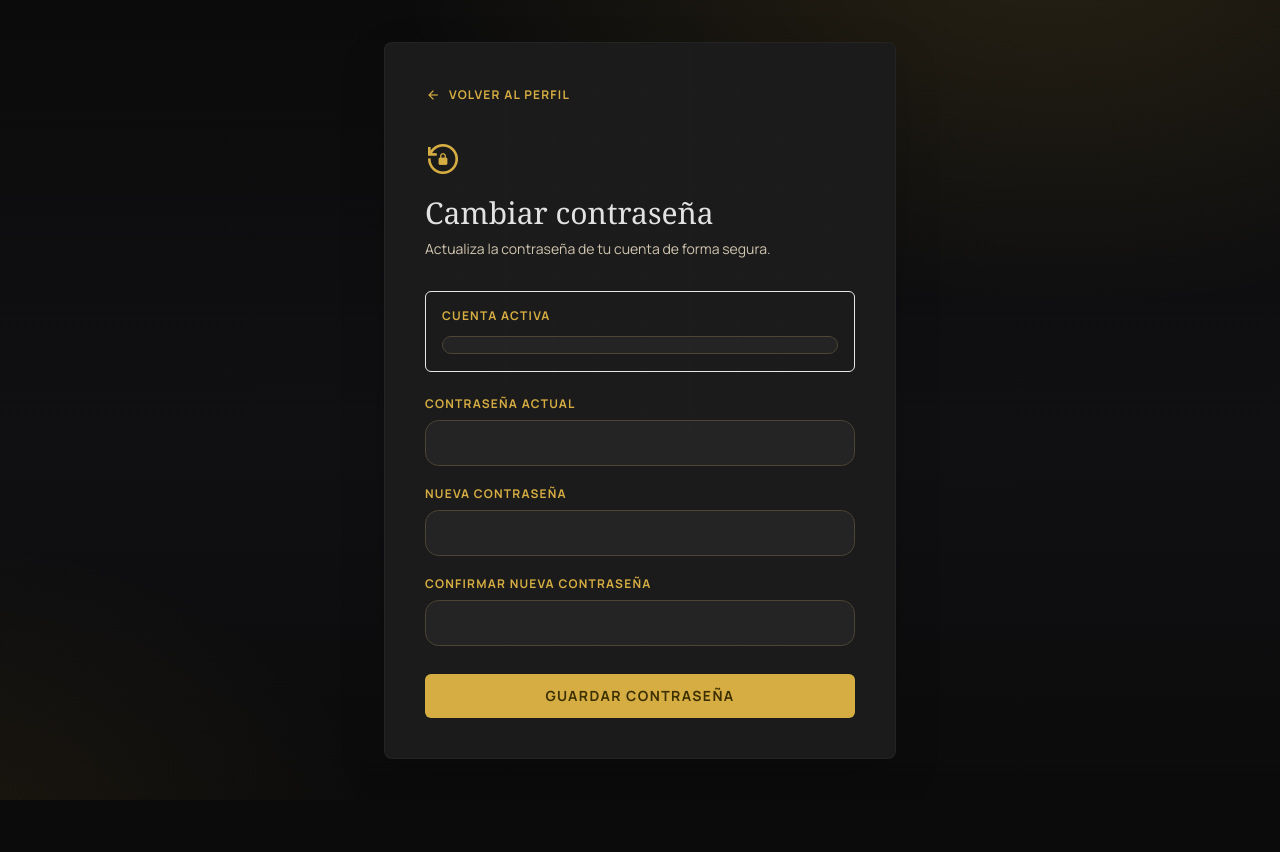
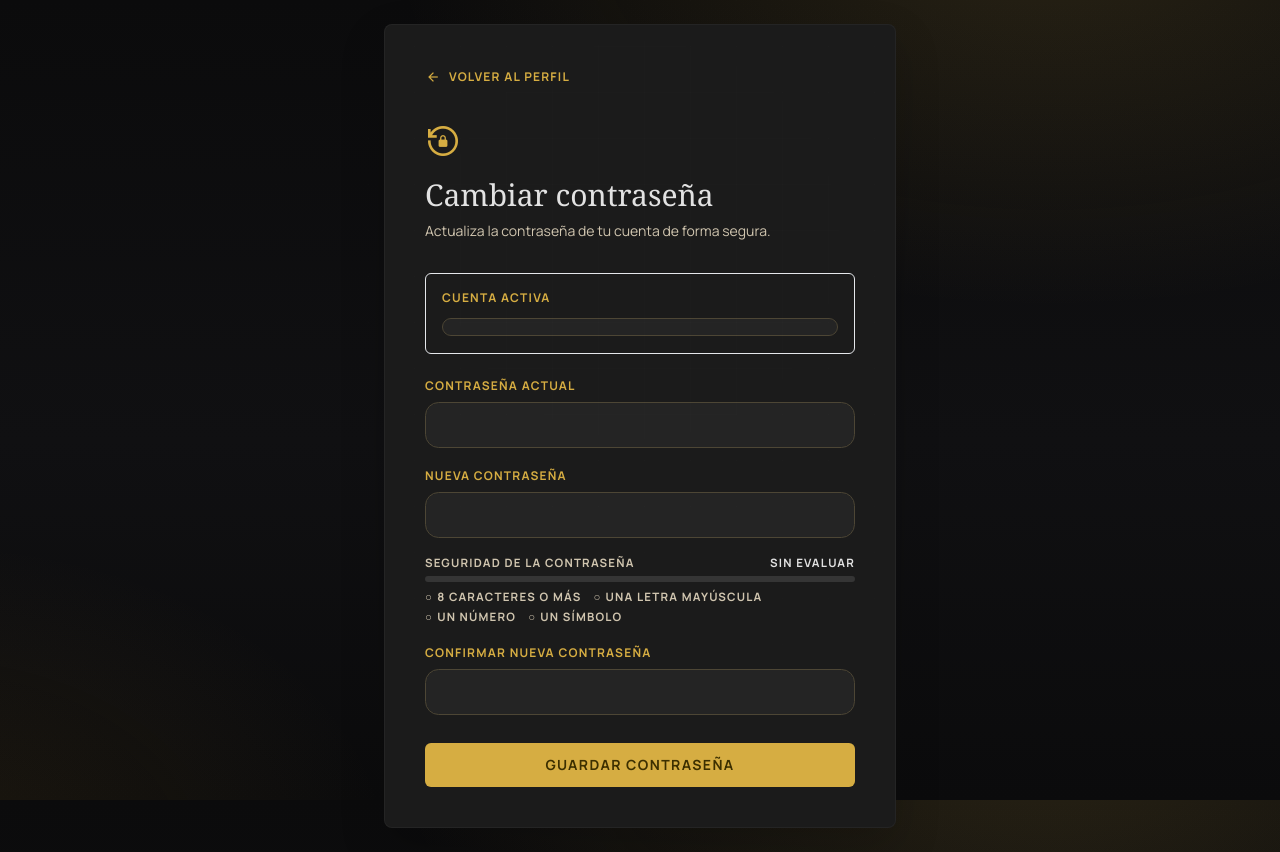
Before and after one commit to tecnocorte-barber/TecnoCorte_proyecto, a Django app: template sena/templates/usuarios/cambiar_password.html in a window 1280 px wide. Before the commit the page ends 800 px from the top, so only its background shows below. Run offline with Django 5.2, Linux system fonts and the light colour scheme; the template is opened without the code that fills it, so the values that code supplies are empty; data comes from the database, SQL or seed files in the repository; parts of the project's set-up code (start-up, migrations or seed data) failed here and were passed over; some libraries are stand-ins or nearby versions.

Commit message:
Agrega indicador visual de seguridad de contrasena

```diff
--- a/sena/templates/administrador/admin_formulario_usuario.html
+++ b/sena/templates/administrador/admin_formulario_usuario.html
@@ -152,10 +152,12 @@
           name="password"
           placeholder=" "
           {% if not editar %}required{% endif %}
+          data-password-strength
           class="tc-field__input"
         />
         <span class="tc-field__label">Contraseña</span>
       </label>
+      {% if not editar %}{% include "includes/password_strength.html" %}{% endif %}
       <span class="tc-field__hint tc-field--full">
         Mínimo 8 caracteres, con mayúscula, minúscula y número.
       </span>
--- /dev/null
+++ b/sena/templates/includes/password_strength.html
@@ -0,0 +1,68 @@
+<div class="tc-password-meter" data-password-meter aria-live="polite">
+  <div class="tc-password-meter__head">
+    <span>Seguridad de la contraseña</span>
+    <strong data-password-label>Sin evaluar</strong>
+  </div>
+  <div class="tc-password-meter__track" role="progressbar" aria-valuemin="0" aria-valuemax="5" aria-valuenow="0">
+    <span data-password-bar></span>
+  </div>
+  <ul class="tc-password-meter__rules">
+    <li data-rule="length">8 caracteres o más</li>
+    <li data-rule="upper">Una letra mayúscula</li>
+    <li data-rule="number">Un número</li>
+    <li data-rule="symbol">Un símbolo</li>
+  </ul>
+</div>
+<style>
+  .tc-password-meter { margin-top:.55rem; font-size:.72rem; color:var(--c-on-surface-variant); }
+  .tc-password-meter__head { display:flex; justify-content:space-between; gap:.75rem; margin-bottom:.35rem; }
+  .tc-password-meter__head strong { color:var(--c-on-surface); }
+  .tc-password-meter__track { height:.35rem; overflow:hidden; border-radius:999px; background:var(--c-surface-container-highest); }
+  .tc-password-meter__track span { display:block; height:100%; width:0; border-radius:inherit; background:var(--c-error); transition:width .2s ease, background-color .2s ease; }
+  .tc-password-meter__rules { display:flex; flex-wrap:wrap; gap:.25rem .75rem; margin:.45rem 0 0; padding:0; list-style:none; }
+  .tc-password-meter__rules li::before { content:'○'; margin-right:.25rem; color:var(--c-on-surface-variant); }
+  .tc-password-meter__rules li.is-valid { color:var(--c-primary); }
+  .tc-password-meter__rules li.is-valid::before { content:'✓'; color:var(--c-primary); }
+</style>
+<script>
+(function () {
+  function evaluar(input) {
+    var meter = input.parentElement.querySelector('[data-password-meter]') ||
+      input.parentElement.nextElementSibling?.querySelector('[data-password-meter]') ||
+      input.parentElement.parentElement?.querySelector('[data-password-meter]');
+    if (!meter) return;
+    var value = input.value || '';
+    var checks = {
+      length: value.length >= 8,
+      upper: /[A-Z]/.test(value),
+      number: /[0-9]/.test(value),
+      symbol: /[^A-Za-z0-9]/.test(value)
+    };
+    var score = Object.keys(checks).filter(function (key) { return checks[key]; }).length;
+    if (value.length >= 12 && score === 4) score = 5;
+    var labels = ['Muy débil', 'Muy débil', 'Débil', 'Media', 'Fuerte', 'Muy fuerte'];
+    var colors = ['var(--c-error)', 'var(--c-error)', '#f59e0b', '#eab308', 'var(--c-primary)', 'var(--c-primary)'];
+    var label = meter.querySelector('[data-password-label]');
+    var bar = meter.querySelector('[data-password-bar]');
+    var progress = meter.querySelector('[role="progressbar"]');
+    label.textContent = value ? labels[score] : 'Sin evaluar';
+    bar.style.width = (score * 20) + '%';
+    bar.style.backgroundColor = value ? colors[score] : 'var(--c-surface-container-highest)';
+    progress.setAttribute('aria-valuenow', score);
+    Object.keys(checks).forEach(function (key) {
+      var rule = meter.querySelector('[data-rule="' + key + '"]');
+      if (rule) rule.classList.toggle('is-valid', checks[key]);
+    });
+  }
+  function iniciar() {
+    document.querySelectorAll('[data-password-strength]').forEach(function (input) {
+      if (input.dataset.passwordBound === 'true') return;
+      input.dataset.passwordBound = 'true';
+      input.addEventListener('input', function () { evaluar(input); });
+      evaluar(input);
+    });
+  }
+  if (document.readyState === 'loading') document.addEventListener('DOMContentLoaded', iniciar);
+  else iniciar();
+})();
+</script>
--- a/sena/templates/publicos/registro.html
+++ b/sena/templates/publicos/registro.html
@@ -207,7 +207,9 @@
               required
               minlength="8"
               autocomplete="new-password"
+              data-password-strength
             />
+            {% include "includes/password_strength.html" %}
           </div>
 
           <div class="pt-2">
--- a/sena/templates/publicos/restablecer_password.html
+++ b/sena/templates/publicos/restablecer_password.html
@@ -28,7 +28,9 @@ TecnoCorte{% endblock %} {% block styles %}
       required
       minlength="8"
       autocomplete="new-password"
+      data-password-strength
     />
+    {% include "includes/password_strength.html" %}
     <label for="confirm-password">Repite la contraseña</label>
     <input
       id="confirm-password"
--- a/sena/templates/usuarios/cambiar_password.html
+++ b/sena/templates/usuarios/cambiar_password.html
@@ -72,10 +72,11 @@
           name="password"
           type="password"
           required
-          minlength="8"
-          autocomplete="new-password"
-          class="rounded-md border border-outline-variant/30 bg-surface-container-high p-3 text-sm text-on-surface"
-      /></label>
+           minlength="8"
+           autocomplete="new-password"
+           data-password-strength
+           class="rounded-md border border-outline-variant/30 bg-surface-container-high p-3 text-sm text-on-surface"
+      />{% include "includes/password_strength.html" %}</label>
       <label
         class="grid gap-2 text-xs font-bold uppercase tracking-widest text-primary"
         >Confirmar nueva contraseña<input
```
Also changed, not shown: sena/templates/administrador/admin_formulario_peluquero.html (+5 -3 lines).
